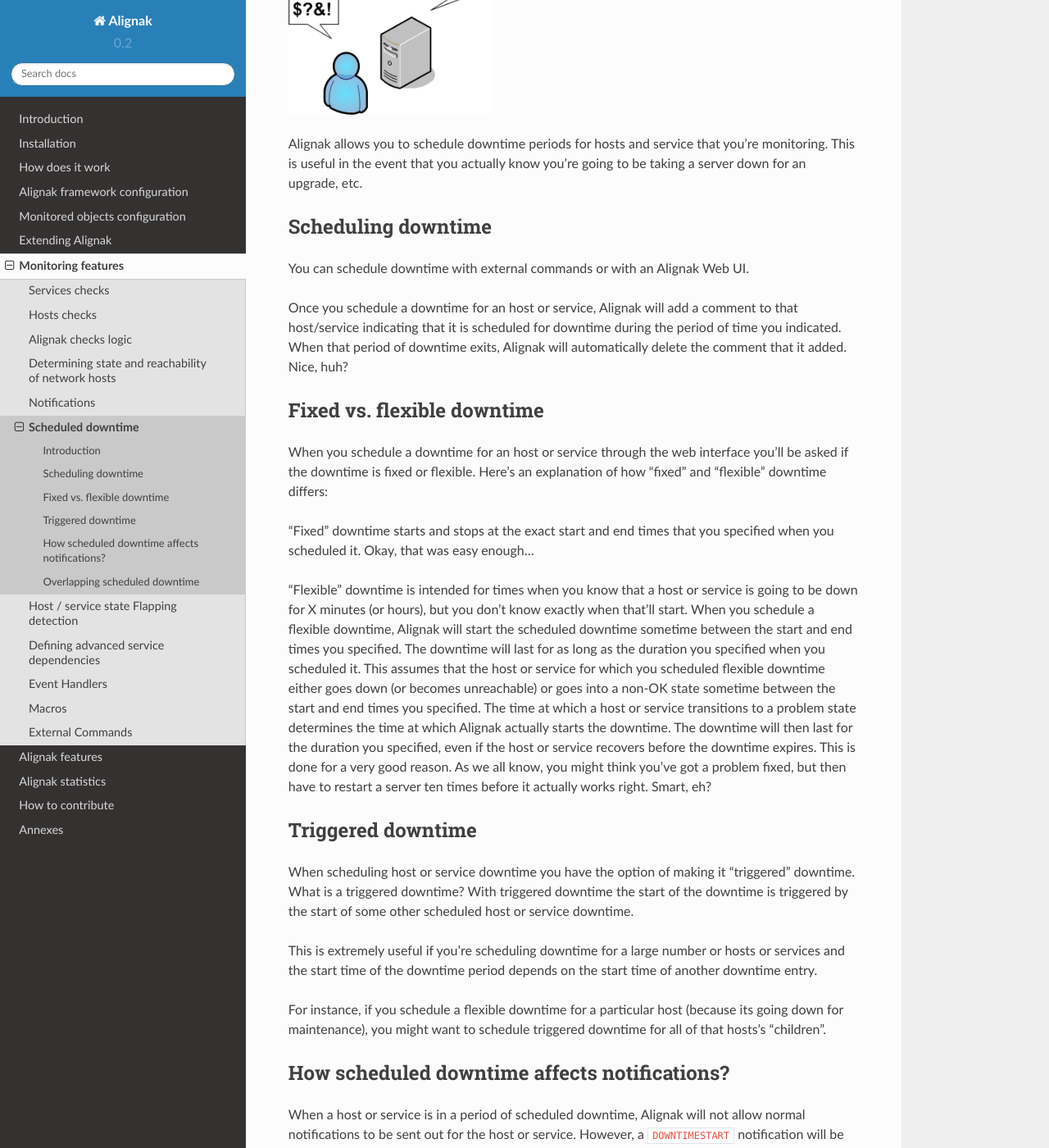
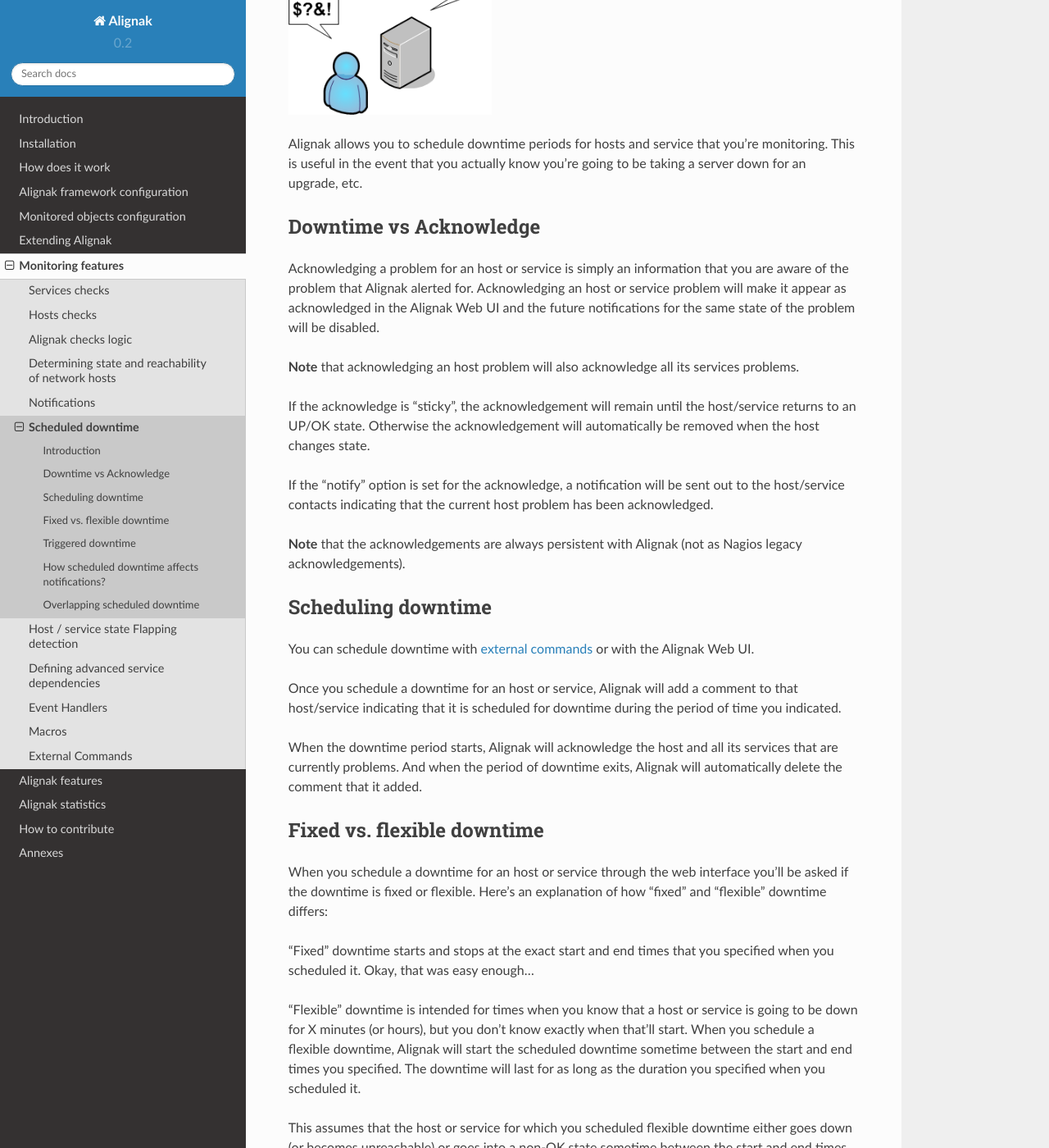
Before and after one commit to Alignak-monitoring/alignak-doc, a Sphinx documentation site: the page built from source/06_monitoring_features/downtime.rst, in a window 1280 px wide and 1400 px high, scrolled down 256 px. Shown: the whole window at 82% size. Built offline with Sphinx 7.4.7 and the Read the Docs theme 2.0.0, drawn with Linux system fonts in a browser that asks for light colours; some of the changed text lies outside the part shown.

Commit message:
Update downtime / acknowledge documentation part

```diff
--- a/source/06_monitoring_features/downtime.rst
+++ b/source/06_monitoring_features/downtime.rst
@@ -11,65 +11,63 @@
 .. image:: /_static/images///official/images/downtime.png
    :scale: 90 %
 
-Alignak allows you to schedule downtime periods for hosts and service that you're monitoring.
-This is useful in the event that you actually know you're going to be taking a server down for an upgrade, etc.
+Alignak allows you to schedule downtime periods for hosts and service that you're monitoring. This is useful in the event that you actually know you're going to be taking a server down for an upgrade, etc.
 
+
+Downtime vs Acknowledge
+-----------------------
+
+Acknowledging a problem for an host or service is simply an information that you are aware of the problem that Alignak alerted for. Acknowledging an host or service problem will make it appear as acknowledged in the Alignak Web UI and the future notifications for the same state of the problem will be disabled.
+
+**Note** that acknowledging an host problem will also acknowledge all its services problems.
+
+If the acknowledge is "sticky", the acknowledgement will remain until the host/service returns to an UP/OK state. Otherwise the acknowledgement will automatically be removed when the host changes state.
+
+If the "notify" option is set for the acknowledge, a notification will be sent out to the host/service contacts indicating that the current host problem has been acknowledged.
+
+**Note** that the acknowledgements are always persistent with Alignak (not as Nagios legacy acknowledgements).
 
 Scheduling downtime
 -------------------
 
-You can schedule downtime with external commands or with an Alignak Web UI.
+You can schedule downtime with :ref:`external commands <monitoring_features/external_commands>` or with the Alignak Web UI.
 
-Once you schedule a downtime for an host or service, Alignak will add a comment to that host/service indicating
-that it is scheduled for downtime during the period of time you indicated. When that period of downtime exits,
-Alignak will automatically delete the comment that it added. Nice, huh?
+Once you schedule a downtime for an host or service, Alignak will add a comment to that host/service indicating that it is scheduled for downtime during the period of time you indicated.
+
+When the downtime period starts, Alignak will acknowledge the host and all its services that are currently problems. And when the period of downtime exits, Alignak will automatically delete the comment that it added.
 
 
 Fixed vs. flexible downtime
 ---------------------------
 
-When you schedule a downtime for an host or service through the web interface you'll be asked if the downtime
-is fixed or flexible. Here's an explanation of how "fixed" and "flexible" downtime differs:
+When you schedule a downtime for an host or service through the web interface you'll be asked if the downtime is fixed or flexible. Here's an explanation of how "fixed" and "flexible" downtime differs:
 
 "Fixed" downtime starts and stops at the exact start and end times that you specified when you scheduled it. Okay, that was easy enough...
 
-"Flexible" downtime is intended for times when you know that a host or service is going to be down for X minutes
-(or hours), but you don't know exactly when that'll start. When you schedule a flexible downtime, Alignak will
-start the scheduled downtime sometime between the start and end times you specified. The downtime will last for
-as long as the duration you specified when you scheduled it.
-This assumes that the host or service for which you scheduled flexible downtime either goes down (or becomes
-unreachable) or goes into a non-OK state sometime between the start and end times you specified.
-The time at which a host or service transitions to a problem state determines the time at which Alignak
-actually starts the downtime.
-The downtime will then last for the duration you specified, even if the host or service recovers before
-the downtime expires. This is done for a very good reason. As we all know, you might think you've got a
-problem fixed, but then have to restart a server ten times before it actually works right. Smart, eh?
+"Flexible" downtime is intended for times when you know that a host or service is going to be down for X minutes (or hours), but you don't know exactly when that'll start. When you schedule a flexible downtime, Alignak will start the scheduled downtime sometime between the start and end times you specified. The downtime will last for as long as the duration you specified when you scheduled it.
+
+This assumes that the host or service for which you scheduled flexible downtime either goes down (or becomes unreachable) or goes into a non-OK state sometime between the start and end times you specified. The time at which a host or service transitions to a problem state determines the time at which Alignak
+actually starts the downtime. The downtime will then last for the duration you specified, even if the host or service recovers before the downtime expires.
+
+This is done for a very good reason. As we all know, you might think you've got a problem fixed, but then have to restart a server ten times before it actually works right.
 
 
 Triggered downtime
 ------------------
 
-When scheduling host or service downtime you have the option of making it "triggered" downtime.
-What is a triggered downtime? With triggered downtime the start of the downtime is triggered by the start
-of some other scheduled host or service downtime.
+When scheduling host or service downtime you have the option of making it "triggered" downtime. What is a triggered downtime? With triggered downtime the start of the downtime is triggered by the start of some other scheduled host or service downtime.
 
-This is extremely useful if you're scheduling downtime for a large number or hosts or services and the
-start time of the downtime period depends on the start time of another downtime entry.
+This is extremely useful if you're scheduling downtime for a large number or hosts or services and the start time of the downtime period depends on the start time of another downtime entry.
 
-For instance, if you schedule a flexible downtime for a particular host (because its going down for maintenance),
-you might want to schedule triggered downtime for all of that hosts's "children".
+For instance, if you schedule a flexible downtime for a particular host (because its going down for maintenance), you might want to schedule triggered downtime for all of that hosts's "children".
 
 
 How scheduled downtime affects notifications?
 ---------------------------------------------
 
-When a host or service is in a period of scheduled downtime, Alignak will not allow normal notifications to
-be sent out for the host or service. However, a ``DOWNTIMESTART`` notification will be sent out for the
-host or service, which will serve to put any admins on notice that they won't receive upcoming problem alerts.
+When a host or service is in a period of scheduled downtime, Alignak will not allow normal notifications to be sent out for the host or service. However, a ``DOWNTIMESTART`` notification will be sent out for the host or service, which will serve to put any admins on notice that they won't receive upcoming problem alerts.
 
-When the scheduled downtime is over, Alignak will allow normal notifications to be sent out for the host or
-service again. A ``DOWNTIMEEND`` notification will be sent out notifying contacts that the scheduled downtime
-is over, and they will start receiving normal alerts again.
+When the scheduled downtime is over, Alignak will allow normal notifications to be sent out for the host or service again. A ``DOWNTIMEEND`` notification will be sent out notifying contacts that the scheduled downtime is over, and they will start receiving normal alerts again.
 
 If the scheduled downtime is cancelled prematurely (before it expires), a ``DOWNTIMECANCELLED`` notification will get sent out to the appropriate contacts.
 
@@ -77,9 +75,8 @@
 Overlapping scheduled downtime
 ------------------------------
 
-I like to refer to this as the "Oh crap, it's not working" syndrome. You know what I'm talking about. You take
-a server down to perform a "routine" hardware upgrade, only to later realize that the OS drivers aren't working,
-the RAID array blew up, or the drive imaging failed and left your original disks useless to the world.
+I like to refer to this as the "Oh crap, it's not working" syndrome. You know what I'm talking about. You take a server down to perform a "routine" hardware upgrade, only to later realize that the OS drivers aren't working, the RAID array blew up, or the drive imaging failed and left your original disks useless to the world.
+
 Moral of the story is that any routine work on a server is quite likely to take three or four times as long as you had originally planned...
 
 Let's take the following scenario:
@@ -90,6 +87,4 @@
   - At 9:15 you realize that one of your partitions is either hosed or doesn't seem to exist anywhere on the drive
   - Knowing you're in for a long night, you go back and schedule additional downtime for host A from 9:20pm Monday evening to 1:30am Tuesday Morning.
 
-If you schedule overlapping periods of downtime for a host or service (in this case the periods were 7:40pm-9:30pm and
-9:20pm-1:30am), Alignak will wait until the last period of scheduled downtime is over before it allows notifications
-to be sent out for that host or service. In this example notifications would be suppressed for host A until 1:30am Tuesday morning.
+If you schedule overlapping periods of downtime for a host or service (in this case the periods were 7:40pm-9:30pm and 9:20pm-1:30am), Alignak will wait until the last period of scheduled downtime is over before it allows notifications to be sent out for that host or service. In this example notifications would be suppressed for host A until 1:30am Tuesday morning.
```
